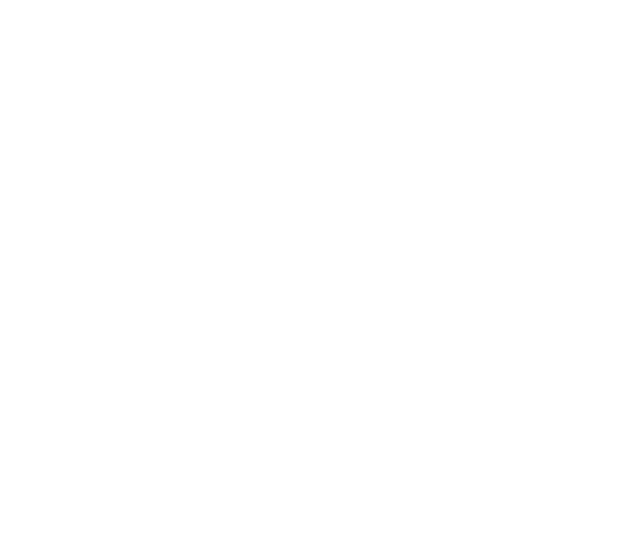
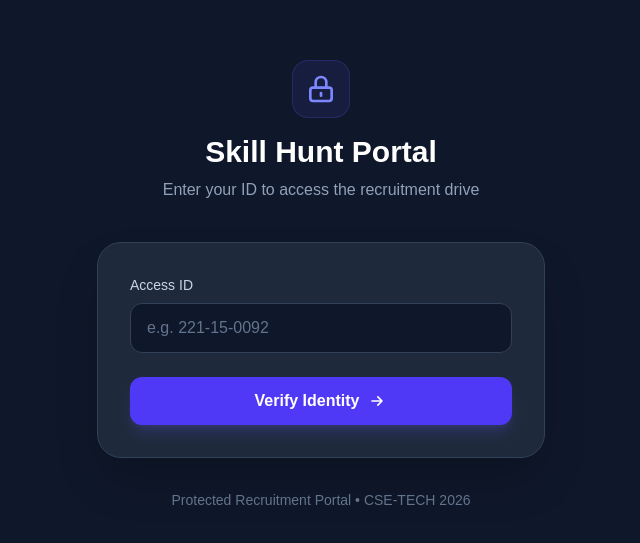
Before and after one commit to zaforIq/cse-tech-recruitemnt-client, a Next.js app: page / in a window 1280 px wide. Before the commit this address had no page. Shown: the part 115-658 px from the top of the page, without its empty margins (319-959 px from the left). Built offline with nearby package versions, Linux system fonts and the light colour scheme.

Commit message:
feat: Implement user authentication, role-based access control, and a login page with a new verification API endpoint.

```diff
--- /dev/null
+++ b/app/api/auth/verify/route.js
@@ -0,0 +1,51 @@
+import { connectToDatabase } from '@/utils/mongodb';
+import { NextResponse } from 'next/server';
+
+export async function POST(request) {
+  try {
+    const { id } = await request.json();
+
+    if (!id) {
+      return NextResponse.json({ message: 'ID is required' }, { status: 400 });
+    }
+
+    // Admin Check
+    if (id === '123456') {
+      return NextResponse.json({
+        success: true,
+        role: 'admin',
+        message: 'Admin access granted'
+      });
+    }
+
+    // Student Check
+    const { db } = await connectToDatabase();
+    const cleanId = id.trim();
+    let candidate = await db.collection('candidates').findOne({ studentId: cleanId });
+
+    // Try without dashes if not found
+    if (!candidate && cleanId.includes('-')) {
+      const idNoDashes = cleanId.replace(/-/g, '');
+      candidate = await db.collection('candidates').findOne({ studentId: idNoDashes });
+    }
+
+    if (candidate) {
+      return NextResponse.json({
+        success: true,
+        role: 'candidate',
+        id: candidate._id,
+        name: candidate.name,
+        message: 'Candidate access granted'
+      });
+    }
+
+    return NextResponse.json({
+      success: false,
+      message: 'Invalid ID. Access denied.'
+    }, { status: 401 });
+
+  } catch (error) {
+    console.error('Auth verification error:', error);
+    return NextResponse.json({ message: 'Internal Server Error' }, { status: 500 });
+  }
+}
--- a/app/api/candidates/[id]/route.js
+++ b/app/api/candidates/[id]/route.js
@@ -1,9 +1,9 @@
-import { connectToDatabase } from '../../../../utils/mongodb';
+import { connectToDatabase } from '@/utils/mongodb';
 import { NextResponse } from 'next/server';
 import { ObjectId } from 'mongodb';
 
 export async function GET(request, { params }) {
-  const { id } = params;
+  const { id } = await params;
 
   try {
     const { db } = await connectToDatabase();
--- a/app/api/candidates/route.js
+++ b/app/api/candidates/route.js
@@ -1,4 +1,4 @@
-import { connectToDatabase } from '../../../utils/mongodb';
+import { connectToDatabase } from '@/utils/mongodb';
 import { NextResponse } from 'next/server';
 
 export async function GET(request) {
--- a/app/candidates/[id]/page.js
+++ b/app/candidates/[id]/page.js
@@ -4,14 +4,31 @@ import { useState, useEffect } from 'react';
 import { getCandidateById } from '../../../services/api';
 import { use } from 'react';
 import Link from 'next/link';
+import { useRouter } from 'next/navigation';
 
 export default function CandidateDetailsPage({ params }) {
   // Unwrap params using React.use()
   const { id } = use(params);
   const [candidate, setCandidate] = useState(null);
   const [loading, setLoading] = useState(true);
+  const router = useRouter();
 
   useEffect(() => {
+    const auth = JSON.parse(localStorage.getItem('auth') || 'null');
+
+    // Auth Check:
+    // 1. Must be logged in
+    // 2. If candidate, must match the ID in params
+    if (!auth) {
+      router.push('/');
+      return;
+    }
+
+    if (auth.role === 'candidate' && auth.id !== id) {
+      router.push('/'); // Or show unauthorized message
+      return;
+    }
+
     async function fetchData() {
       if (id) {
         const data = await getCandidateById(id);
@@ -45,13 +62,22 @@ export default function CandidateDetailsPage({ params }) {
   return (
     <div className="min-h-screen bg-gray-50 py-12 px-4 sm:px-6 lg:px-8">
       <div className="max-w-4xl mx-auto">
-        <div className="mb-8">
+        <div className="mb-8 flex justify-between items-center">
           <Link href="/candidates" className="text-gray-500 hover:text-gray-900 flex items-center">
             <svg className="h-5 w-5 mr-2" fill="none" viewBox="0 0 24 24" stroke="currentColor">
               <path strokeLinecap="round" strokeLinejoin="round" strokeWidth={2} d="M10 19l-7-7m0 0l7-7m-7 7h18" />
             </svg>
             Back to Candidates
           </Link>
+          <button
+            onClick={() => { localStorage.removeItem('auth'); router.push('/'); }}
+            className="inline-flex items-center px-4 py-2 border border-slate-200 text-sm font-medium rounded-lg text-slate-600 bg-white hover:bg-slate-50 transition-colors"
+          >
+            <svg className="w-4 h-4 mr-2" fill="none" stroke="currentColor" viewBox="0 0 24 24">
+              <path strokeLinecap="round" strokeLinejoin="round" strokeWidth="2" d="M17 16l4-4m0 0l-4-4m4 4H7m6 4v1a3 3 0 01-3 3H6a3 3 0 01-3-3V7a3 3 0 013-3h4a3 3 0 013 3v1" />
+            </svg>
+            Logout
+          </button>
         </div>
 
         <div className="bg-white shadow overflow-hidden sm:rounded-lg">
--- a/app/candidates/page.js
+++ b/app/candidates/page.js
@@ -3,6 +3,7 @@
 import { useState, useEffect } from 'react';
 import { getCandidates } from '../../services/api';
 import Link from 'next/link';
+import { useRouter } from 'next/navigation';
 
 export default function CandidatesPage() {
   const [candidates, setCandidates] = useState([]);
@@ -12,8 +13,15 @@ export default function CandidatesPage() {
   const [selectedSkills, setSelectedSkills] = useState([]); // Array of selected skills
   const [availableSkills, setAvailableSkills] = useState([]); // All unique skills
   const [showSkillsDropdown, setShowSkillsDropdown] = useState(false); // Toggle for skills dropdown
+  const router = useRouter();
 
   useEffect(() => {
+    const auth = JSON.parse(localStorage.getItem('auth') || 'null');
+    if (!auth || auth.role !== 'admin') {
+      router.push('/');
+      return;
+    }
+
     async function fetchData() {
       const data = await getCandidates();
       setCandidates(data);
@@ -72,6 +80,17 @@ export default function CandidatesPage() {
             <p className="text-lg text-gray-600 max-w-2xl mx-auto">
                 Discover the top talent from our latest recruitment drive.
             </p>
+            <div className="mt-4">
+                <button
+                  onClick={() => { localStorage.removeItem('auth'); router.push('/'); }}
+                  className="inline-flex items-center px-4 py-2 border border-slate-200 text-sm font-medium rounded-lg text-slate-600 bg-white hover:bg-slate-50 transition-colors"
+                >
+                  <svg className="w-4 h-4 mr-2" fill="none" stroke="currentColor" viewBox="0 0 24 24">
+                    <path strokeLinecap="round" strokeLinejoin="round" strokeWidth="2" d="M17 16l4-4m0 0l-4-4m4 4H7m6 4v1a3 3 0 01-3 3H6a3 3 0 01-3-3V7a3 3 0 013-3h4a3 3 0 013 3v1" />
+                  </svg>
+                  Logout
+                </button>
+            </div>
         </div>
 
         {/* Filters Section */}
--- a/app/page.js
+++ b/app/page.js
@@ -1,6 +1,115 @@
-import { redirect } from 'next/navigation'
+'use client';
+
+import { useState, useEffect } from 'react';
+import { useRouter } from 'next/navigation';
+import { verifyAccess } from '../services/api';
 
 export default function Page() {
-  redirect('/candidates')
-  return null
+  const [accessId, setAccessId] = useState('');
+  const [error, setError] = useState('');
+  const [loading, setLoading] = useState(false);
+  const router = useRouter();
+
+  useEffect(() => {
+    // Basic check if already logged in
+    const auth = JSON.parse(localStorage.getItem('auth') || 'null');
+    if (auth) {
+      if (auth.role === 'admin') {
+        router.push('/candidates');
+      } else if (auth.role === 'candidate' && auth.id) {
+        router.push(`/candidates/${auth.id}`);
+      }
+    }
+  }, [router]);
+
+  const handleSubmit = async (e) => {
+    e.preventDefault();
+    setLoading(true);
+    setError('');
+
+    const result = await verifyAccess(accessId);
+
+    if (result.success) {
+      localStorage.setItem('auth', JSON.stringify({
+        role: result.role,
+        id: result.id,
+        name: result.name,
+        accessId: accessId
+      }));
+
+      if (result.role === 'admin') {
+        router.push('/candidates');
+      } else {
+        router.push(`/candidates/${result.id}`);
+      }
+    } else {
+      setError(result.message || 'Invalid ID. Please try again.');
+    }
+    setLoading(false);
+  };
+
+  return (
+    <div className="min-h-screen bg-[#0f172a] flex items-center justify-center px-4">
+      <div className="max-w-md w-full">
+        <div className="text-center mb-10">
+          <div className="inline-flex items-center justify-center p-3 bg-indigo-500/10 rounded-2xl mb-4 border border-indigo-500/20">
+            <svg className="w-8 h-8 text-indigo-400" fill="none" stroke="currentColor" viewBox="0 0 24 24">
+              <path strokeLinecap="round" strokeLinejoin="round" strokeWidth="2" d="M12 15v2m-6 4h12a2 2 0 002-2v-6a2 2 0 00-2-2H6a2 2 0 00-2 2v6a2 2 0 002 2zm10-10V7a4 4 0 00-8 0v4h8z" />
+            </svg>
+          </div>
+          <h1 className="text-3xl font-bold text-white mb-2">Skill Hunt Portal</h1>
+          <p className="text-slate-400">Enter your ID to access the recruitment drive</p>
+        </div>
+
+        <div className="bg-[#1e293b] p-8 rounded-3xl border border-slate-700 shadow-2xl">
+          <form onSubmit={handleSubmit} className="space-y-6">
+            <div>
+              <label htmlFor="accessId" className="block text-sm font-medium text-slate-300 mb-2">
+                Access ID
+              </label>
+              <input
+                id="accessId"
+                type="text"
+                placeholder="e.g. 221-15-0092"
+                className="w-full bg-[#0f172a] border border-slate-700 rounded-xl px-4 py-3 text-white placeholder-slate-500 focus:outline-none focus:ring-2 focus:ring-indigo-500 focus:border-transparent transition-all"
+                value={accessId}
+                onChange={(e) => setAccessId(e.target.value)}
+                required
+              />
+            </div>
+
+            {error && (
+              <div className="p-3 bg-red-500/10 border border-red-500/20 rounded-xl flex items-center space-x-2 text-red-400 text-sm">
+                <svg className="w-4 h-4" fill="none" stroke="currentColor" viewBox="0 0 24 24">
+                  <path strokeLinecap="round" strokeLinejoin="round" strokeWidth="2" d="M12 8v4m0 4h.01M21 12a9 9 0 11-18 0 9 9 0 0118 0z" />
+                </svg>
+                <span>{error}</span>
+              </div>
+            )}
+
+            <button
+              type="submit"
+              disabled={loading}
+              className="w-full bg-indigo-600 hover:bg-indigo-700 disabled:opacity-50 disabled:cursor-not-allowed text-white font-semibold py-3 rounded-xl transition-all shadow-lg shadow-indigo-500/20 flex items-center justify-center space-x-2"
+            >
+              {loading ? (
+                <div className="w-5 h-5 border-2 border-white/20 border-t-white rounded-full animate-spin"></div>
+              ) : (
+                <>
+                  <span>Verify Identity</span>
+                  <svg className="w-5 h-5" fill="none" stroke="currentColor" viewBox="0 0 24 24">
+                    <path strokeLinecap="round" strokeLinejoin="round" strokeWidth="2" d="M13 7l5 5m0 0l-5 5m5-5H6" />
+                  </svg>
+                </>
+              )}
+            </button>
+          </form>
+        </div>
+
+        <p className="text-center mt-8 text-slate-500 text-sm">
+          Protected Recruitment Portal &bull; CSE-TECH 2026
+        </p>
+      </div>
+    </div>
+  );
 }
--- a/services/api.js
+++ b/services/api.js
@@ -36,3 +36,21 @@ export async function getCandidateById(id) {
     return null;
   }
 }
+
+export async function verifyAccess(id) {
+  try {
+    const response = await fetch(`/api/auth/verify`, {
+      method: 'POST',
+      headers: {
+        'Content-Type': 'application/json',
+      },
+      body: JSON.stringify({ id }),
+    });
+
+    const data = await response.json();
+    return data;
+  } catch (error) {
+    console.error('Error verifying access:', error);
+    return { success: false, message: 'Server error connection failed' };
+  }
+}
```
